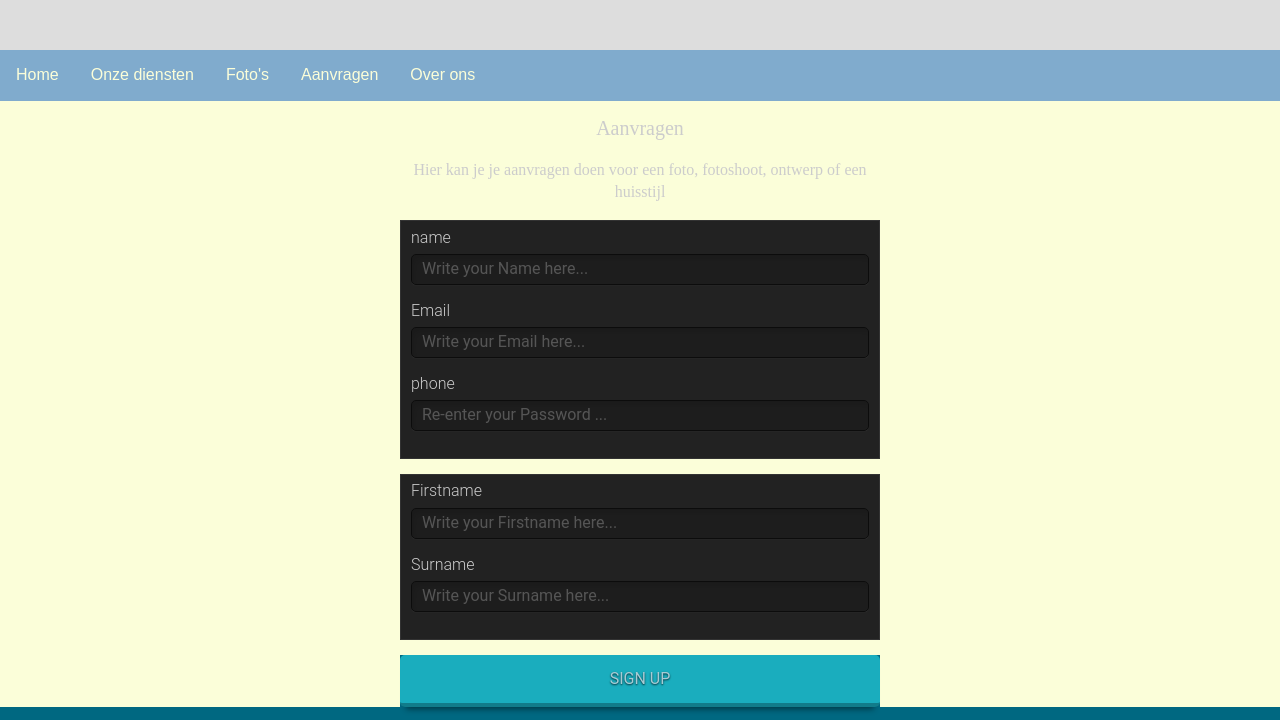
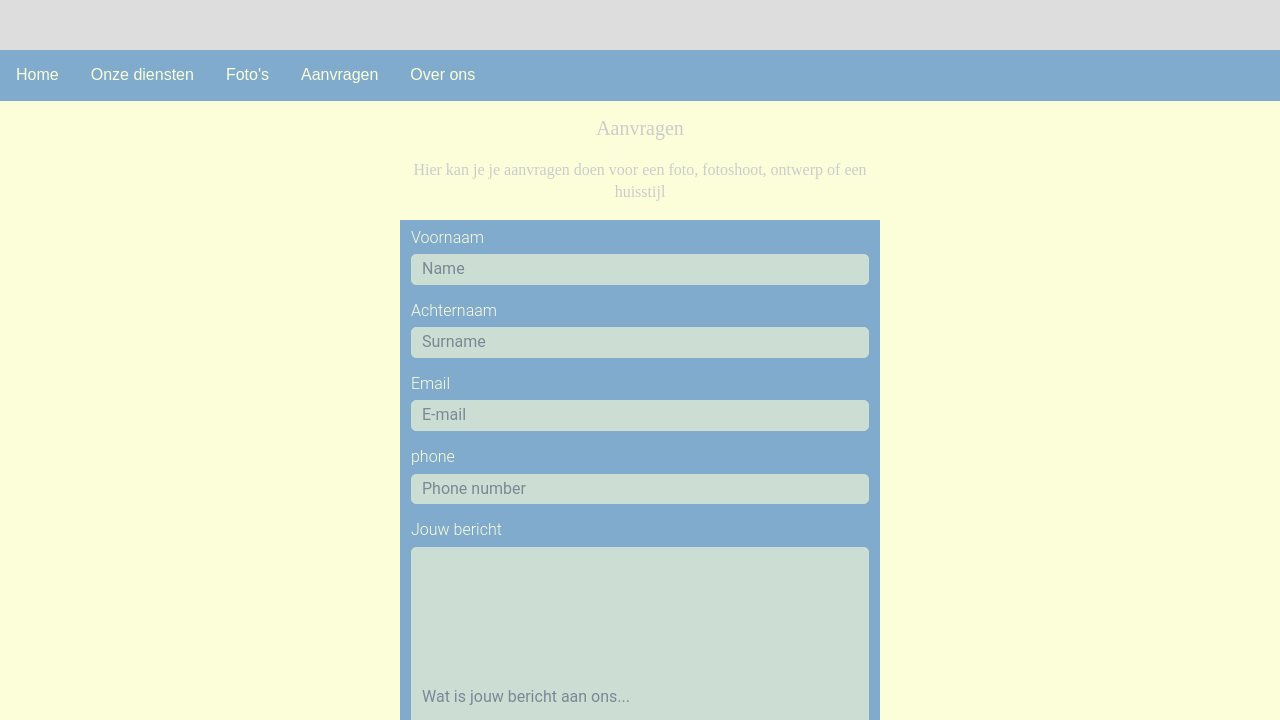
Before and after one commit to mietleys/1617.webd2, a plain HTML site: page aanvragen.html in a window 1280 px wide. Shown: the part 450-1170 px from the top of the page. Drawn offline with Linux system fonts and the light colour scheme; a web font is replaced by a local one.

Commit message:
foto's 23/05

```diff
--- a/aanvragen.html
+++ b/aanvragen.html
@@ -78,28 +78,29 @@
                 <fieldset>
                     <legend>persoon informatie</legend>
                     <div class="frm-field">
-                        <label for="txtName">name</label>
-                        <input type="text" name="txtName" id="txtName" placeholder="Write your Name here...">
+                        <label for="txtName">Voornaam</label>
+                        <input type="text" name="txtName" id="txtName" placeholder="Name">
 
                     </div>
                     <div class="frm-field">
+                        <label for="txtSurname">Achternaam</label>
+                        <input type="text" name="txtSurname" id="txtSurname" placeholder="Surname">
+
+                    </div>
+
+                    <div class="frm-field">
                         <label for="txtEmail">Email</label>
-                        <input type="text" name="txtEmail" id="txtEmail" placeholder="Write your Email here...">
+                        <input type="text" name="txtEmail" id="txtEmail" placeholder="E-mail">
                     </div>
                     <div class="frm-field">
                         <label for="txtPhone">phone</label>
-                        <input type="text" name="txtPhone" id="txtPhone" placeholder="Re-enter your Password ...">
+                        <input type="text" name="txtPhone" id="txtPhone" placeholder="Phone number">
                     </div>
-                </fieldset>
-                <fieldset>
-                    <legend>Personal Information</legend>
+
                     <div class="frm-field">
-                        <label for="txtFirstName">Firstname</label>
-                        <input type="text" name="txtFirstName" id="txtFirstName" placeholder="Write your Firstname here...">
-                    </div>
-                    <div class="frm-field">
-                        <label for="txtSurName">Surname</label>
-                        <input type="text" name="txtSurName" id="txtSurName" placeholder="Write your Surname here...">
+                        <label for="txtOpmerking">Jouw bericht</label>
+                        <input type="text" name="txtOpmerking" id="txtOpmerking" placeholder="Wat is jouw bericht aan ons...">
+
                     </div>
                 </fieldset>
                 <footer>
@@ -123,16 +124,16 @@
                     </div>
                     <div class="grid__row">
                         <div class="grid__column-3">
-                            <a href="https://www.facebook.com/" target="_blank"><img class="social" src="img/Facebook.jpg">
+                            <a href="https://www.facebook.com/" target="_blank"><img class="social" src="img/facebook.jpg">
                         </div>
                         <div class="grid__column-3">
-                            <a href="https://www.instagram.com/" target="_blank"><img class="social" src="img/Insta.jpg">
+                            <a href="https://www.instagram.com/" target="_blank"><img class="social" src="img/insta.jpg">
                         </div>
                         <div class="grid__column-3">
-                            <a href="https://twitter.com" target="_blank"><img class="social" src="img/Twitter.jpg">
+                            <a href="https://twitter.com" target="_blank"><img class="social" src="img/twitter.jpg">
                         </div>
                         <div class="grid__column-3">
-                            <a href="https://www.linkedin.com" target="_blank"><img class="social" src="img/Linkedin.jpg">
+                            <a href="https://www.linkedin.com" target="_blank"><img class="social" src="img/linkedin.jpg">
                         </div>
                     </div>
                 </div>
--- a/css/aanvragen.css
+++ b/css/aanvragen.css
@@ -1,3 +1,7 @@
+form {
+    padding-bottom: 50px;
+}
+
 form select {
     width: 100%;
     margin-top: 5px;
@@ -44,8 +48,8 @@ form input#opmerkingen {
 
 #frmRegistration fieldset {
     margin: 0 0 15px;
-    background: #222;
-    border: 1px solid #333;
+    background: #80ABCD;
+    border: 1px solid #80ABCD;
 }
 
 #frmRegistration legend {
@@ -60,7 +64,7 @@ form input#opmerkingen {
 
 .frm-field label {
     display: block;
-    color: #ccc;
+    color: #FBFED9;
     margin: 0 0 5px;
 }
 
@@ -68,14 +72,14 @@ form input#opmerkingen {
     display: block;
     padding: 5px 35px 5px 10px;
     width: 100%;
-    background: none repeat scroll 0% 0% rgba(0, 0, 0, 0.2);
-    box-shadow: 4px 6px 10px -4px rgba(0, 0, 0, 0.3) inset, 0px 1px 1px -1px rgba(255, 255, 255, 0.3);
+    background: none repeat scroll 0% 0% #FBFED9;
+    box-shadow: 4px 6px 10px -4px #FBFED9(0, 0, 0, 0.3) inset, 0px 1px 1px -1px rgba(255, 255, 255, 0.3);
     outline: medium none;
-    border: 1px solid #000;
+    border: 1px solid #FBFED9;
     border-radius: 5px;
     font-family: 'Roboto', sans-serif;
     font-size: 16px;
-    color: #6E6E6E;
+    color: #80ABCD;
     opacity: 0.62;
 }
 
@@ -92,7 +96,7 @@ form input#opmerkingen {
     line-height: 32px;
     text-align: center;
     color: #bbb;
-    border-left: 1px solid #000;
+    border-left: 1px solid #006881;
 }
 
 #frmRegistration button {
@@ -100,12 +104,12 @@ form input#opmerkingen {
     margin: 0;
     padding: 15px 25px;
     outline: medium none;
-    background: #28D2DE;
-    box-shadow: 0px 8px 6px -6px rgba(0, 0, 0, 0.7);
+    background: #1C7F8E;
+    box-shadow: 0px 8px 6px -6px #006881;
     border: none;
-    border-bottom: 4px solid #1a878f;
+    border-bottom: 4px solid #1C7F8E;
     border-radius: 5px;
-    font-family: 'Roboto', sans-serif;
+    font-family: 'josefin sans', sans-serif;
     font-size: 16px;
     color: #FFF;
     text-transform: uppercase;
@@ -124,3 +128,7 @@ form input#opmerkingen {
     opacity: 0.26;
     transition: opacity 320ms ease-in 0s;
 }
+
+#txtOpmerking {
+    height: 300px;
+}
```
Also changed, not shown: Over_ons.html (+7 -7 lines), portfolio.html (+16 -16 lines).
